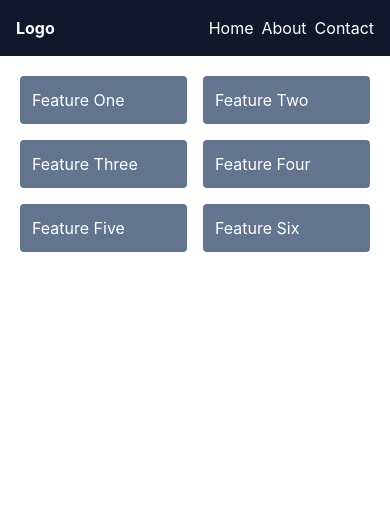
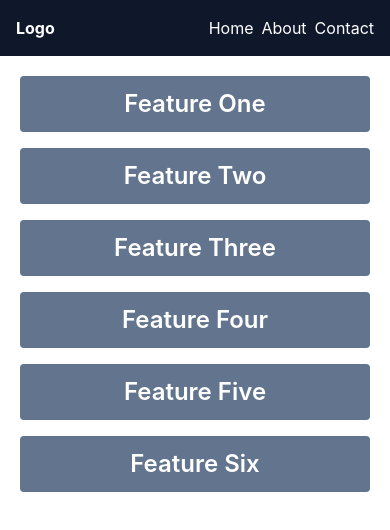
Before and after one commit to Ghufran-Luqman/React-Projects, a React (Vite) app in the folder tailwindpractice/: page / in a window 390 px wide. Shown: the top 530 px of the page. Built offline with nearby package versions, Linux system fonts and the light colour scheme.

Commit message:
grid with responsiveness

```diff
--- a/tailwindpractice/src/App.jsx
+++ b/tailwindpractice/src/App.jsx
@@ -12,7 +12,7 @@ function App() {
         </div>
       </div>
 
-      <div className="grid grid-cols-2 text-white p-5 gap-4">
+      <div className="grid sm:grid-cols-2 md:grid-cols-3 text-white p-5 gap-4 text-center font-semibold text-2xl sm:text-lg">
         <div className="bg-slate-500 p-3 rounded">Feature One</div>
         <div className="bg-slate-500 p-3 rounded">Feature Two</div>
         <div className="bg-slate-500 p-3 rounded">Feature Three</div>
```
